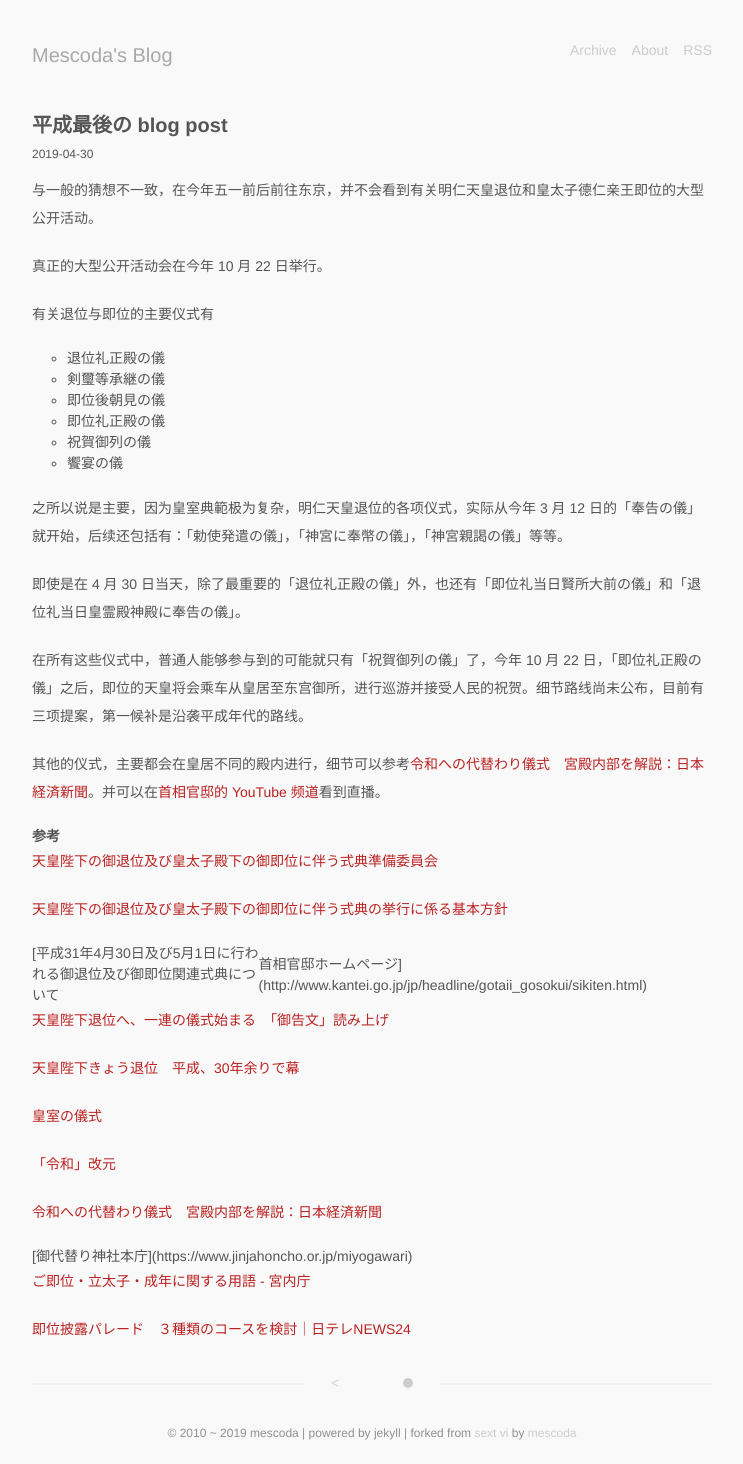
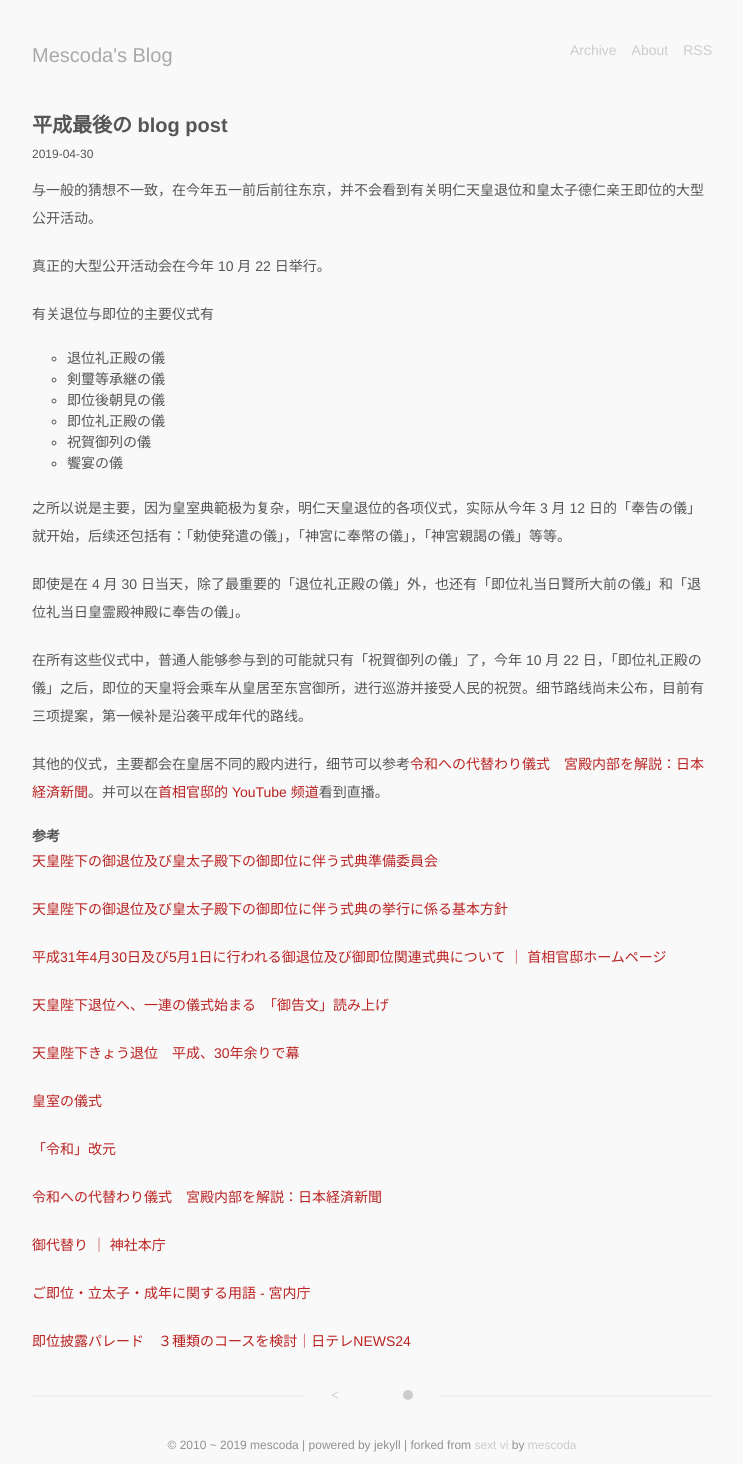
Before and after one commit to mescoda/mescoda.github.io, a Jekyll site: the page built from _posts/2019/2019-04-30-heisei-saigo-no-blog-post.md, in a window 1280 px wide. Shown: the whole page, without its empty margins (268-1011 px from the left). Built offline with Jekyll 4.4.1, drawn with Linux system fonts in a browser that asks for light colours.

Commit message:
fix md compile

```diff
--- a/_posts/2019/2019-04-30-heisei-saigo-no-blog-post.md
+++ b/_posts/2019/2019-04-30-heisei-saigo-no-blog-post.md
@@ -31,7 +31,7 @@ title: 平成最後の blog post
 
 [天皇陛下の御退位及び皇太子殿下の御即位に伴う式典の挙行に係る基本方針](http://www.kantei.go.jp/jp/singi/taii_junbi/pdf/h300330_kihon_housin.pdf)
 
-[平成31年4月30日及び5月1日に行われる御退位及び御即位関連式典について | 首相官邸ホームページ](http://www.kantei.go.jp/jp/headline/gotaii_gosokui/sikiten.html)
+[平成31年4月30日及び5月1日に行われる御退位及び御即位関連式典について ｜ 首相官邸ホームページ](http://www.kantei.go.jp/jp/headline/gotaii_gosokui/sikiten.html)
 
 [天皇陛下退位へ、一連の儀式始まる　「御告文」読み上げ](https://www.asahi.com/articles/ASM3C3T52M3CUTIL00K.html)
 
@@ -43,7 +43,7 @@ title: 平成最後の blog post
 
 [令和への代替わり儀式　宮殿内部を解説：日本経済新聞](https://vdata.nikkei.com/newsgraphics/kaigen-kyuden/)
 
-[御代替り | 神社本庁](https://www.jinjahoncho.or.jp/miyogawari)
+[御代替り ｜ 神社本庁](https://www.jinjahoncho.or.jp/miyogawari)
 
 [ご即位・立太子・成年に関する用語 - 宮内庁](http://www.kunaicho.go.jp/word/word-sokui.html)
 
```
